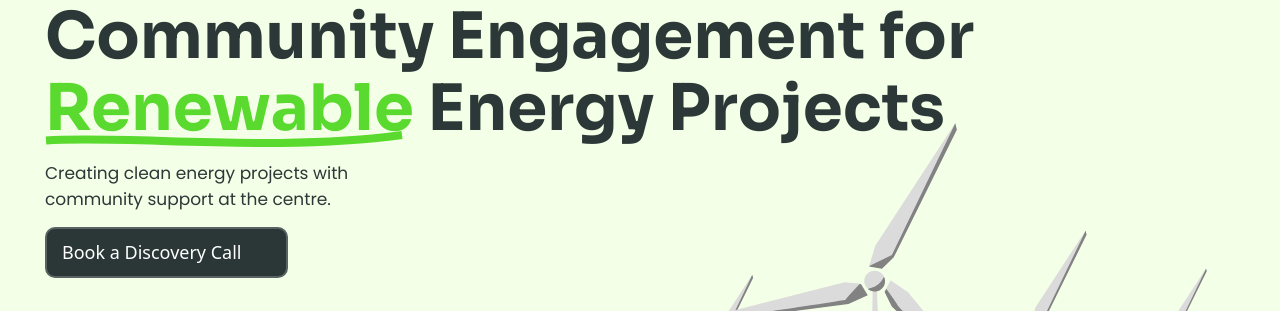
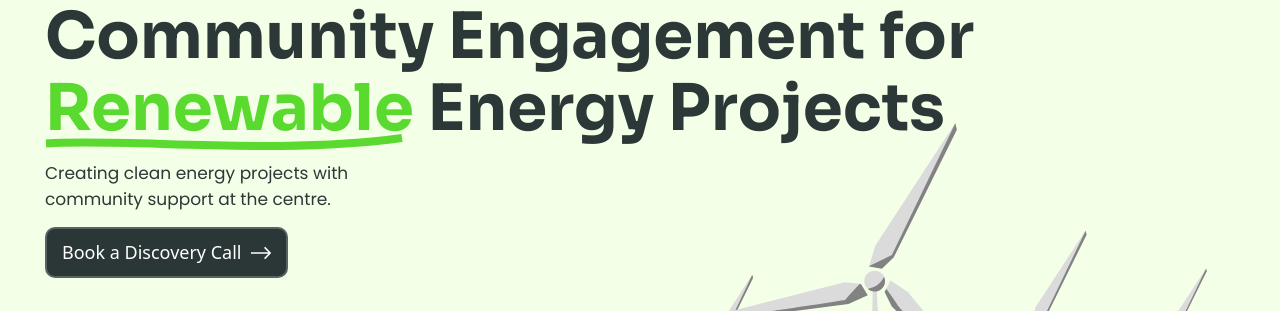
Before and after one commit to elghanbibadr/GoodRenewable, a React (Vite) app: page / in a window 1280 px wide. Shown: the part 315-626 px from the top of the page. Built offline with nearby package versions, Linux system fonts and the light colour scheme.

Commit message:
add the underline svg line to get involved title

```diff
--- a/src/componenet/Callout/Callout.jsx
+++ b/src/componenet/Callout/Callout.jsx
@@ -7,12 +7,14 @@ const Callout = () => {
   return (
     <div className='mt-40 p-4 md:grid md:grid-rows-[auto] items-center'>
         <div className='md:text-center'>
-            <h3>Get <strong>involved early</strong></h3>
+            <h3>Get <strong className='strong--taller text-[4.9rem] '>involved early</strong></h3>
             <p className='my-10 lg:w-1/2 lg:mx-auto'>
             GoodRenewable is in the process of running workshops and consultations across the UK. We want to hear from communities, developers and landowners interested in being part of our pioneer projects. Book your discovery call below.
             </p>
         </div>
-        <BookCallBtn fill='white' className='py-4 md:mt-10 md:row-start-3 md:mx-auto mb-20 bg-black text-white' text='Book a Discovery Call'/>
+        {/* <BookCallBtn text="Book a Discovery Call" className="py-3 book-discoveryCall-btn bg-black text-white  md:py-4"  /> */}
+
+        <BookCallBtn fill='white' className='py-4 md:mt-10 md:row-start-3 book-discoveryCall-btn md:mx-auto mb-20 bg-black hover:bg-paleWhite hover:text-black text-white' text='Book a Discovery Call'/>
      <Gridx3>
        {CalloutCardsData.map(({id,title,text,img})=>{
           return <CalloutCard id={id} title={title} text={text} img={img} />;
--- a/src/componenet/Hero/Hero.jsx
+++ b/src/componenet/Hero/Hero.jsx
@@ -8,7 +8,7 @@ const Hero = () => {
         <div className='mt-10 lg:mt-40 '>
         <h1 className=' md:w-[70%] lg:w-[80%]'>Harness the<strong className='strong-small after:content-bg' > Power</strong> of Community Engagement for <strong className='strong--taller'>Renewable</strong> Energy Projects</h1>
         <p className='text-black my-6 w-4/5 lg:w-1/3'>Creating clean energy projects with community support at the centre.</p>
-         <BookCallBtn text="Book a Discovery Call" className="py-3 book-discoveryCall-btn bg-black text-white hover:bg-paleWhite hover:text-black md:py-4"  />
+         <BookCallBtn fill="white" text="Book a Discovery Call" className="py-3 book-discoveryCall-btn bg-black text-white hover:bg-paleWhite hover:text-black md:py-4"  />
         </div>
         <svg  className='mx-auto z-50 absolute mt-10 md:w-1/2 md:right-4 md:top-[45%] lg:top-[60%]'  viewBox="0 0 753 483" fill="none" xmlns="http://www.w3.org/2000/svg">
 <g clip-path="url(#clip0_0_1)">
--- a/src/componenet/Nav/Nav.jsx
+++ b/src/componenet/Nav/Nav.jsx
@@ -35,7 +35,7 @@ const Nav = () => {
     };
 
   return (
-    <header className={` ${isSticky ? 'fixed inset-0 z-[999999999] h-fit bg-white' : ''}`}>
+    <header className={` ${isSticky ? 'fixed inset-0 z-[999999999] shadow-lg h-fit bg-white' : ''}`}>
     <nav className=' flex py-4  items-center justify-between flex-wrap relative md:flex-nowrap md:pt-6'>
      <img className={`${!menuCollapse ? "block":"hidden"} md:hidden`} src={logo} alt='logo' />
    <img className={`${menuCollapse ? "block":"hidden"} w-64 h-14 md:block lg:h-[4.2rem] lg:w-[32rem] lg:relative lg:right-16`}  src={GoodRenewable} alt="goodRenewable logo"/>
--- a/src/index.css
+++ b/src/index.css
@@ -102,13 +102,22 @@ strong::after{
 
 }
 
-@media (min-width: 1110px){
+ @media (min-width: 1110px){
     .strong--taller::after{
         content: url("/src/assets/renewableUnderLineDesktop.svg");
-        top: 22px;
+        top: 25px;
         left: 0;
     }
 }
+ /* @media (min-width: 1110px){
+    .involved-early::after{
+        content: url("/src/assets/getinvolvedunderline.svg") !important;
+        top: 22px;
+        left: 20px;
+    }
+}  */
+
+
 
 .section{
     margin-top: 6rem;
@@ -135,3 +144,12 @@ strong::after{
 .linkedinIcon:hover path{
 fill:#0A66C2;
 }
+
+
+/* add a general style to all the buttons */
+button,.linkedinIcon{
+    transition: transform 0.5s linear;
+}
+button:hover,.linkedinIcon:hover{
+transform: scale(1.03);
+}
```
Also changed, not shown: src/assets/getinvolvedunderline.svg (added).
